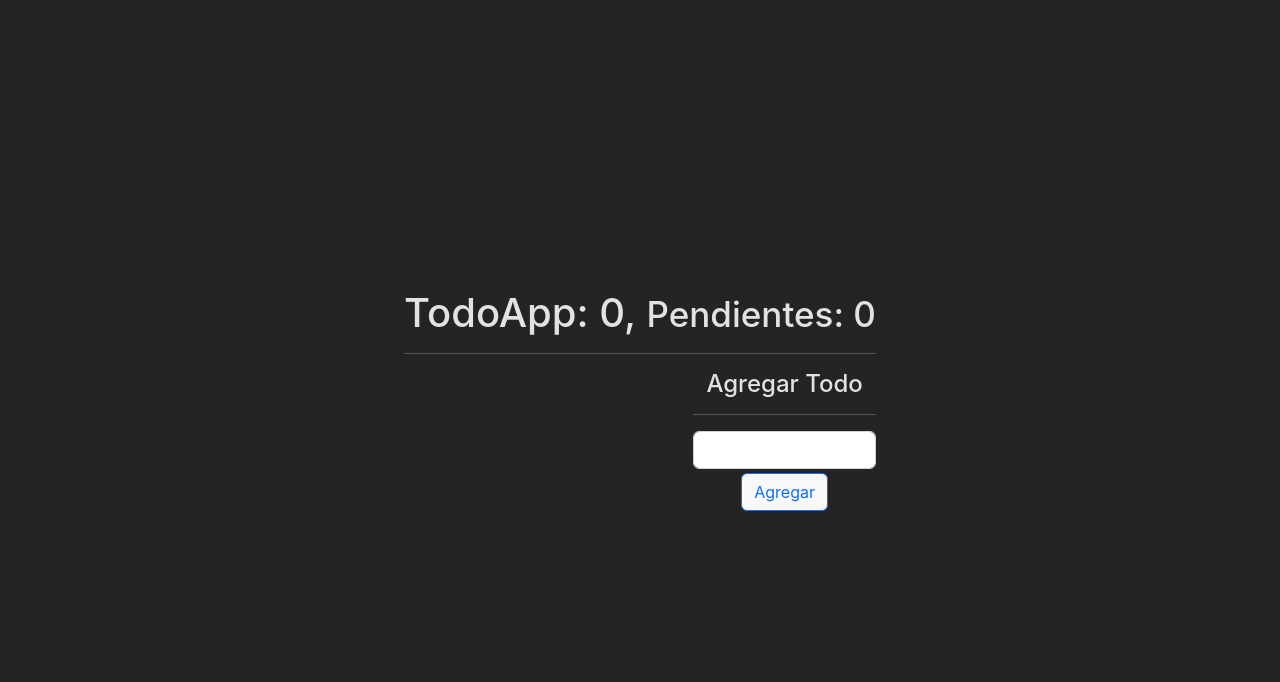
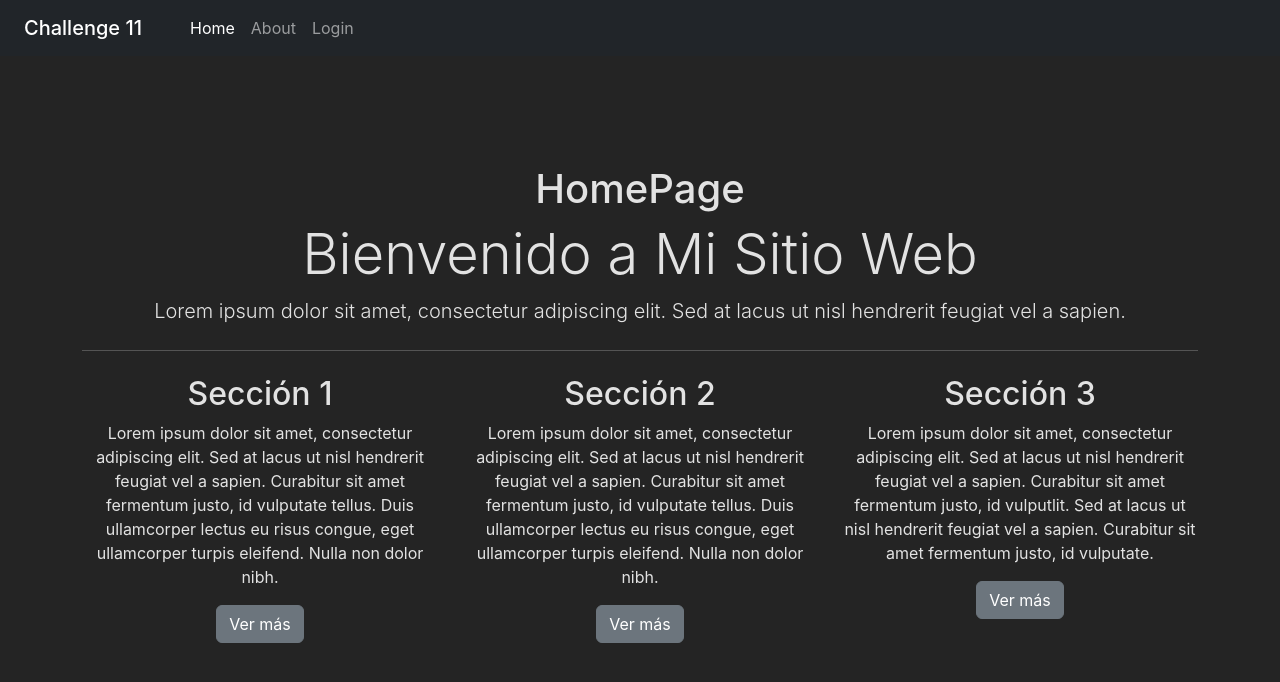
Before and after one commit to zarrok2112/Homework, a React (Vite) app: page / in a window 1280 px wide. Shown: the top 682 px of the page. Built offline with nearby package versions, Linux system fonts and the light colour scheme.

Commit message:
challenge 11
creacion de la nav

```diff
--- a/package.json
+++ b/package.json
@@ -12,7 +12,8 @@
     "animate.css": "^4.1.1",
     "bootstrap": "^5.2.3",
     "react": "^18.2.0",
-    "react-dom": "^18.2.0"
+    "react-dom": "^18.2.0",
+    "react-router-dom": "^6.9.0"
   },
   "devDependencies": {
     "@types/react": "^18.0.27",
--- /dev/null
+++ b/src/components/MainApp.jsx
@@ -0,0 +1,32 @@
+import {
+	Link,
+	Navigate,
+	NavLink,
+	Route,
+	Routes,
+	BrowserRouter as Router,
+} from 'react-router-dom';
+
+import { AboutPage } from '../pages/AboutPage';
+import { HomePage } from '../pages/HomePage';
+import { LoginPage } from '../pages/LoginPage';
+//import { NotFoundPage } from './NotFoundPage';
+import { NavComponent } from './components/NavComponent';
+
+export const MainApp = () => {
+	return (
+		<>
+			<Router>
+				<NavComponent />
+				<Routes>
+					<Route path="/" element={<HomePage />} />
+					<Route path="/about" element={<AboutPage />} />
+					<Route path="/login" element={<LoginPage />} />
+					<Route path="*" element={<Navigate to="/" />} />
+					{/* <Route path="*" element={<LoginPage />} /> */}
+
+				</Routes>
+			</Router>
+		</>
+	);
+};
--- /dev/null
+++ b/src/components/components/NavComponent.jsx
@@ -0,0 +1,45 @@
+import { NavLink, Link } from 'react-router-dom';
+
+export const NavComponent = () => {
+
+	return (
+		<>
+			<div className='mb-4'>
+				<nav className="navbar navbar-expand-sm navbar-dark bg-dark fixed-top">
+
+            <Link
+                className="navbar-brand px-4"
+                to="/"
+            >
+                Challenge 11
+            </Link>
+
+            <div className="navbar-collapse">
+                <div className="navbar-nav">
+
+                    <NavLink
+                        className="nav-item nav-link"
+                        to="/"
+                    >
+                        Home
+                    </NavLink>
+
+                    <NavLink
+                        className="nav-item nav-link"
+                        to="/about"
+                    >
+                        About
+                    </NavLink>
+                    <NavLink
+                        className="nav-item nav-link"
+                        to="/login"
+                    >
+                        Login
+                    </NavLink>
+                </div>
+            </div>
+        </nav>
+			</div>
+		</>
+	);
+};
--- a/src/components/index.jsx
+++ b/src/components/index.jsx
@@ -3,3 +3,4 @@ export * from './memohook'
 export * from  './CallbackHook'
 export * from  './Father'
 export * from './todoApp'
+export * from './MainApp'
--- a/src/main.jsx
+++ b/src/main.jsx
@@ -2,13 +2,13 @@ import React from 'react';
 import ReactDOM from 'react-dom/client';
 import './index.css';
 import App from './App';
-import {Father,TodoApp} from './components';
+import {Father,MainApp,TodoApp} from './components';
 
 import 'bootstrap/dist/css/bootstrap.min.css';
 import 'animate.css/animate.min.css';
 
 ReactDOM.createRoot(document.getElementById('root')).render(
   <React.StrictMode>
-    <TodoApp/>
+    <MainApp/>
   </React.StrictMode>,
 )
--- /dev/null
+++ b/src/pages/AboutPage.jsx
@@ -0,0 +1,29 @@
+export const AboutPage = () => {
+	return (
+		<>
+			<div className='container my-5 p-5'>
+				<div className='row'>
+					<div className='col-md-6'>
+						<h1 className='display-4 mb-4'>Acerca de Nosotros</h1>
+						<p className='lead'>
+							Lorem ipsum dolor sit amet, consectetur adipiscing elit. Sed vel
+							libero sapien. Nullam id orci risus. Phasellus non nisi non felis
+							posuere faucibus ac non sapien. Nam eu ante in lorem accumsan
+							blandit vel vitae odio. Fusce et risus vel sapien gravida iaculis.
+							Suspendisse convallis velit in tellus molestie, nec mattis nisl
+							bibendum. In hac habitasse platea dictumst.
+						</p>
+					</div>
+					<div className='col-md-6'>
+						<img
+							src='https://www.wpkube.com/wp-content/uploads/2015/10/aboutpage.png'
+							className='img-fluid'
+							alt='Imagen de Nosotros'
+						/>
+					</div>
+				</div>
+			</div>
+			<hr />
+		</>
+	);
+};
--- /dev/null
+++ b/src/pages/HomePage.jsx
@@ -0,0 +1,76 @@
+export const HomePage = () => {
+	return (
+		<>
+			<h1>HomePage</h1>
+			<div className='jumbotron'>
+				<div className='container'>
+					<h1 className='display-4'>Bienvenido a Mi Sitio Web</h1>
+					<p className='lead'>
+						Lorem ipsum dolor sit amet, consectetur adipiscing elit. Sed at
+						lacus ut nisl hendrerit feugiat vel a sapien.
+					</p>
+					<hr className='my-4' />
+				</div>
+			</div>
+
+			<div className='container'>
+				<div className='row'>
+					<div className='col-md-4'>
+						<h2>Sección 1</h2>
+						<p>
+							Lorem ipsum dolor sit amet, consectetur adipiscing elit. Sed at
+							lacus ut nisl hendrerit feugiat vel a sapien. Curabitur sit amet
+							fermentum justo, id vulputate tellus. Duis ullamcorper lectus eu
+							risus congue, eget ullamcorper turpis eleifend. Nulla non dolor
+							nibh.
+						</p>
+						<p>
+							<a
+								className='btn btn-secondary'
+								href='#'
+								role='button'>
+								Ver más
+							</a>
+						</p>
+					</div>
+					<div className='col-md-4'>
+						<h2>Sección 2</h2>
+						<p>
+							Lorem ipsum dolor sit amet, consectetur adipiscing elit. Sed at
+							lacus ut nisl hendrerit feugiat vel a sapien. Curabitur sit amet
+							fermentum justo, id vulputate tellus. Duis ullamcorper lectus eu
+							risus congue, eget ullamcorper turpis eleifend. Nulla non dolor
+							nibh.
+						</p>
+						<p>
+							<a
+								className='btn btn-secondary'
+								href='#'
+								role='button'>
+								Ver más
+							</a>
+						</p>
+					</div>
+					<div className='col-md-4'>
+						<h2>Sección 3</h2>
+						<p>
+							Lorem ipsum dolor sit amet, consectetur adipiscing elit. Sed at
+							lacus ut nisl hendrerit feugiat vel a sapien. Curabitur sit amet
+							fermentum justo, id vulputlit. Sed at lacus ut nisl hendrerit
+							feugiat vel a sapien. Curabitur sit amet fermentum justo, id
+							vulputate.
+						</p>
+						<p>
+							<a
+								className='btn btn-secondary'
+								href='#'
+								role='button'>
+								Ver más
+							</a>
+						</p>
+					</div>
+				</div>
+			</div>
+		</>
+	);
+};
--- /dev/null
+++ b/src/pages/LoginPage.jsx
@@ -0,0 +1,48 @@
+export const LoginPage = () => {
+	return (
+		<>
+			<div className='container my-5'>
+				<div className='row justify-content-center'>
+					<div className='col-md-6'>
+						<div className='card'>
+							<div className='card-header bg-primary text-white'>
+								<h3 className='mb-0'>LoginPage</h3>
+							</div>
+							<div className='card-body'>
+								<form
+									className='form'
+									role='form'
+									autocomplete='off'>
+									<div className='form-group'>
+										<label for='correo'>Correo Electrónico</label>
+										<input
+											type='text'
+											className='form-control form-control-lg rounded-0'
+											name='correo'
+											id='correo'
+											required=''
+										/>
+									</div>
+									<div className='form-group'>
+										<label>Contraseña</label>
+										<input
+											type='password'
+											className='form-control form-control-lg rounded-0'
+											id='password'
+											required=''
+										/>
+									</div>
+									<button
+										type='submit'
+										className='btn btn-success btn-lg float-right'>
+										Iniciar Sesión
+									</button>
+								</form>
+							</div>
+						</div>
+					</div>
+				</div>
+			</div>
+		</>
+	);
+};
```
Also changed, not shown: 1 other file (tests, documents, lock files or other folders).
